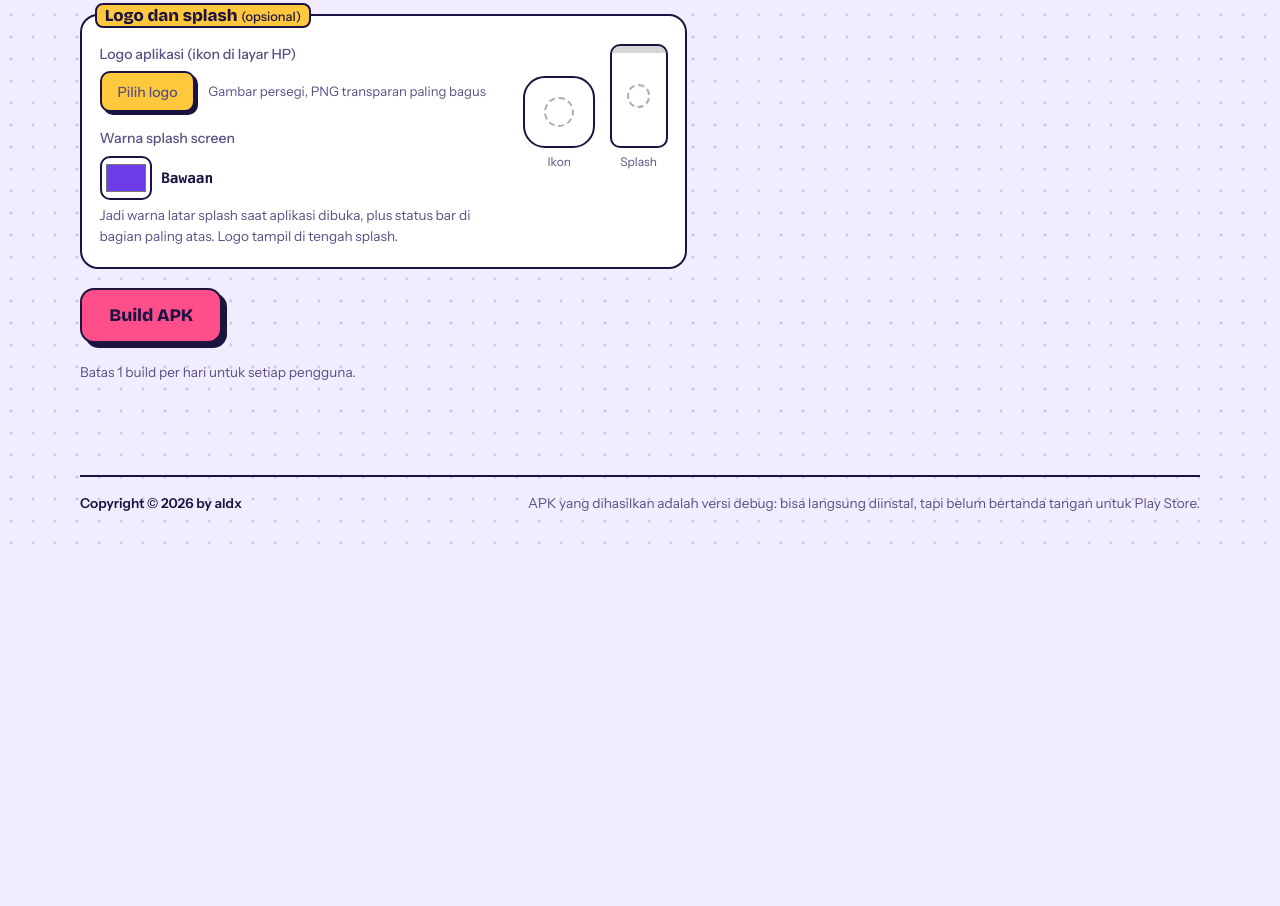
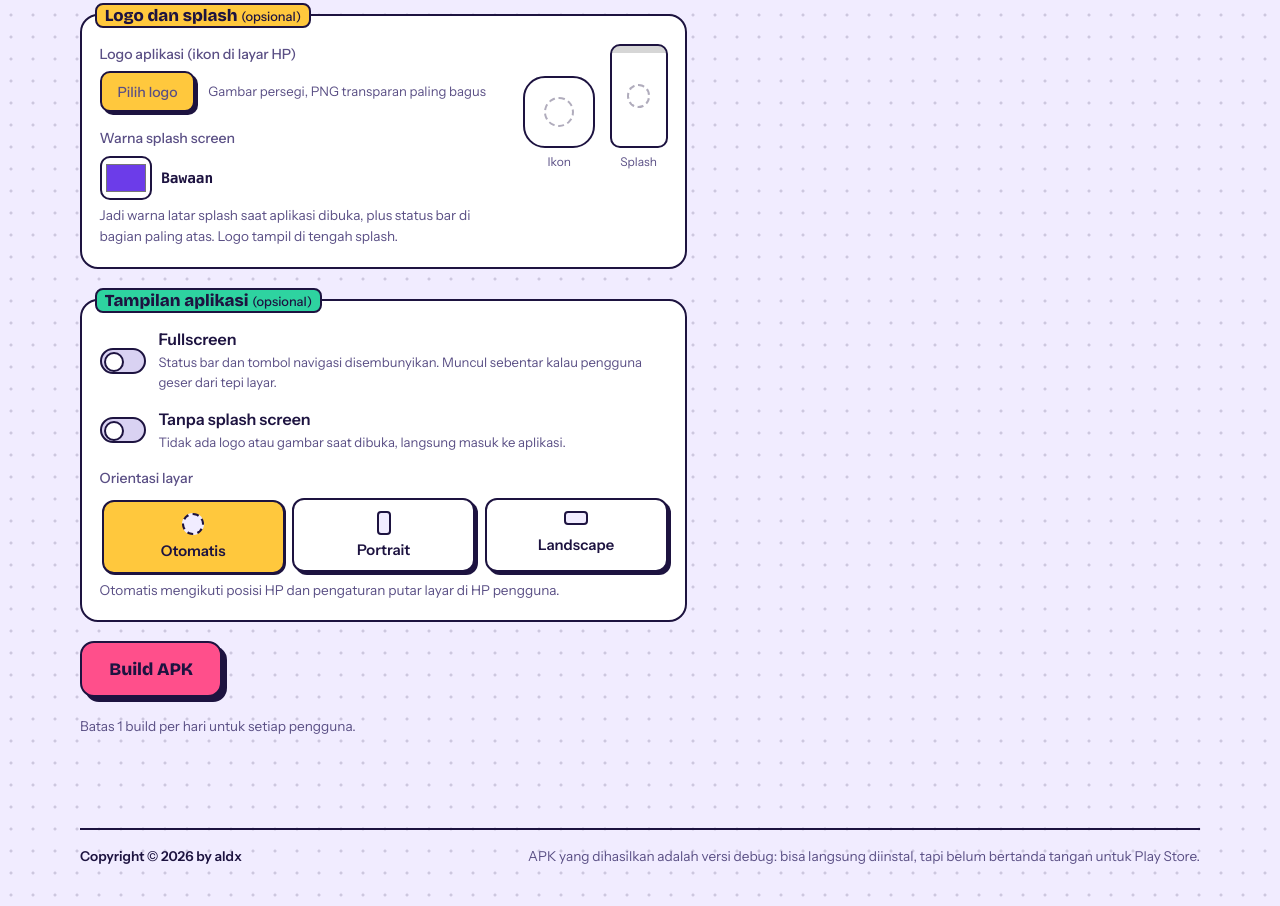
Before and after one commit to AldricAS/apkbuilder, a website: page index.html in a window 1280 px wide. Shown: the part 854-1760 px from the top of the page. Before the commit the page ends 1406 px from the top, so only its background shows below. Drawn offline with nearby package versions, Linux system fonts and the light colour scheme.

Commit message:
Implement display options for fullscreen and orientation
Added options for fullscreen, splash screen, and screen orientation in the application settings.

```diff
--- a/index.html
+++ b/index.html
@@ -119,6 +119,36 @@ form{margin-top:2rem;display:grid;gap:1.2rem}
 .p-icon i,.p-splash i{width:44%;aspect-ratio:1;border:2px dashed rgba(29,19,64,.35);border-radius:50%}
 .p-icon img[hidden],.p-splash img[hidden]{display:none}
 .p-icon:has(img:not([hidden])) i,.p-splash:has(img:not([hidden])) i{display:none}
+
+/* ---------- tampilan: fullscreen, splash, orientasi ---------- */
+.disp{display:grid;gap:1rem;border:var(--bd);border-radius:18px;background:var(--paper);padding:1rem 1.1rem 1.2rem;min-width:0}
+.disp[hidden]{display:none}
+.disp legend{font:800 1.05rem var(--display);padding:0 .5rem;margin-left:-.3rem;background:var(--mint);border:var(--bd);border-radius:8px}
+.tg{position:relative;display:grid;grid-template-columns:auto 1fr;gap:.2rem .8rem;align-items:center;cursor:pointer}
+.tg input{position:absolute;opacity:0;width:100%;height:100%;inset:0;cursor:pointer;margin:0}
+.tg .sw{grid-row:span 2;width:46px;height:26px;border:var(--bd);border-radius:99px;background:#D9D2F2;position:relative;transition:background .12s}
+.tg .sw::after{content:"";position:absolute;top:2px;left:2px;width:16px;height:16px;border-radius:50%;background:var(--paper);border:2px solid var(--ink);transition:transform .12s}
+.tg input:checked ~ .sw{background:var(--mint)}
+.tg input:checked ~ .sw::after{transform:translateX(20px)}
+.tg input:focus-visible ~ .sw{outline:3px solid var(--ink);outline-offset:3px}
+.tg b{font:600 1rem var(--body)}
+.tg small{color:var(--dim);font-size:.82rem;grid-column:2}
+.ori{display:grid;grid-template-columns:repeat(3,1fr);gap:.6rem}
+.ori input{position:absolute;opacity:0;pointer-events:none}
+.ori label{
+  display:grid;justify-items:center;gap:.35rem;padding:.7rem .4rem;cursor:pointer;text-align:center;background:var(--paper);
+  border:var(--bd);border-radius:12px;box-shadow:3px 3px 0 var(--ink);transition:transform .08s,box-shadow .08s;
+}
+.ori label b{font:600 .92rem var(--body)}
+.ori .ph{display:block;border:2px solid var(--ink);border-radius:4px;background:var(--bg)}
+.ori .ph.p{width:14px;height:24px}
+.ori .ph.l{width:24px;height:14px}
+.ori .ph.a{width:22px;height:22px;border-radius:50%;border-style:dashed}
+.ori input:checked + label{background:var(--sun);transform:translate(2px,2px);box-shadow:1px 1px 0 var(--ink)}
+.ori input:focus-visible + label{outline:3px solid var(--ink);outline-offset:3px}
+.ori-t{font-size:.88rem;color:var(--dim);font-weight:500}
+@media (max-width:420px){.ori{grid-template-columns:1fr}}
+.prev figure.off{opacity:.4}
 
 .go{
   justify-self:start;padding:.95rem 1.7rem;cursor:pointer;
@@ -249,6 +279,34 @@ footer .copy{color:var(--ink);font-weight:600}
           </div>
         </fieldset>
 
+        <fieldset class="disp" id="disp">
+          <legend>Tampilan aplikasi <em style="font:500 .8rem var(--body);font-style:normal">(opsional)</em></legend>
+          <label class="tg">
+            <input type="checkbox" id="fullscreen">
+            <span class="sw" aria-hidden="true"></span>
+            <b>Fullscreen</b>
+            <small>Status bar dan tombol navigasi disembunyikan. Muncul sebentar kalau pengguna geser dari tepi layar.</small>
+          </label>
+          <label class="tg">
+            <input type="checkbox" id="noSplash">
+            <span class="sw" aria-hidden="true"></span>
+            <b>Tanpa splash screen</b>
+            <small>Tidak ada logo atau gambar saat dibuka, langsung masuk ke aplikasi.</small>
+          </label>
+          <div role="radiogroup" aria-labelledby="oriT" style="display:grid;gap:.5rem">
+            <span class="ori-t" id="oriT">Orientasi layar</span>
+            <div class="ori">
+              <input type="radio" name="ori" id="o-auto" value="auto" checked>
+              <label for="o-auto"><i class="ph a"></i><b>Otomatis</b></label>
+              <input type="radio" name="ori" id="o-portrait" value="portrait">
+              <label for="o-portrait"><i class="ph p"></i><b>Portrait</b></label>
+              <input type="radio" name="ori" id="o-landscape" value="landscape">
+              <label for="o-landscape"><i class="ph l"></i><b>Landscape</b></label>
+            </div>
+            <small class="hint" id="oriHint">Otomatis mengikuti posisi HP dan pengaturan putar layar di HP pengguna.</small>
+          </div>
+        </fieldset>
+
         <button class="go" id="go" type="submit">Build APK</button>
         <p class="hint" id="limitNote">Batas 1 build per hari untuk setiap pengguna.</p>
         <p id="msg" role="status" aria-live="polite"></p>
@@ -333,6 +391,7 @@ function applyMode(){
   $('#linkField').hidden = m !== 'link';
   $('#webFields').classList.toggle('show', m !== 'android');
   $('#look').hidden = m === 'android';
+  $('#disp').hidden = m === 'android';
   steps[0].querySelector('b').textContent = m === 'link' ? 'Mengirim link' : 'Mengirim zip';
   steps[0].querySelector('small').textContent = m === 'link' ? 'Link dikirim ke repo GitHub' : 'File dikirim ke repo GitHub';
   say('');
@@ -390,6 +449,23 @@ async function pickLogo(f){
 $('#logo').addEventListener('change', (e) => pickLogo(e.target.files[0]));
 paintPreview();
 
+/* ---------- tampilan: fullscreen, splash, orientasi ---------- */
+const ORI_HINT = {
+  auto: 'Otomatis mengikuti posisi HP dan pengaturan putar layar di HP pengguna.',
+  portrait: 'Terkunci tegak, tidak ikut berputar walau HP dimiringkan.',
+  landscape: 'Terkunci mendatar, cocok untuk game atau dashboard lebar.',
+};
+const orientation = () => (document.querySelector('input[name=ori]:checked') || {}).value || 'auto';
+function paintDisp(){
+  const off = $('#noSplash').checked;
+  $('#pSplash').closest('figure').classList.toggle('off', off);
+  $('#pSplash').closest('figure').querySelector('figcaption').textContent = off ? 'Splash (mati)' : 'Splash';
+  $('#oriHint').textContent = ORI_HINT[orientation()];
+}
+$('#noSplash').addEventListener('change', paintDisp);
+document.querySelectorAll('input[name=ori]').forEach(r => r.addEventListener('change', paintDisp));
+paintDisp();
+
 /* ---------- kirim ---------- */
 $('#form').addEventListener('submit', async (e) => {
   e.preventDefault();
@@ -419,6 +495,9 @@ $('#form').addEventListener('submit', async (e) => {
     if (type !== 'android'){
       if (logoB64) body.logoBase64 = logoB64;
       if (themeOn) body.themeColor = $('#theme').value;
+      body.fullscreen = $('#fullscreen').checked;
+      body.noSplash = $('#noSplash').checked;
+      body.orientation = orientation();
     }
     const r = await fetch('/api/upload', {
       method: 'POST', headers: { 'Content-Type': 'application/json' }, body: JSON.stringify(body),
```
